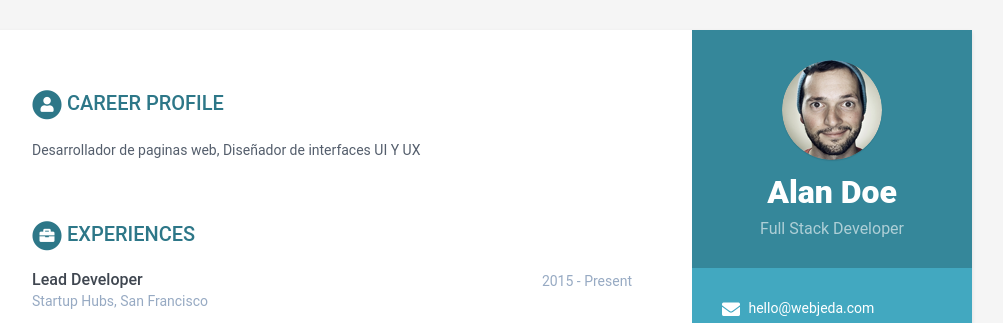
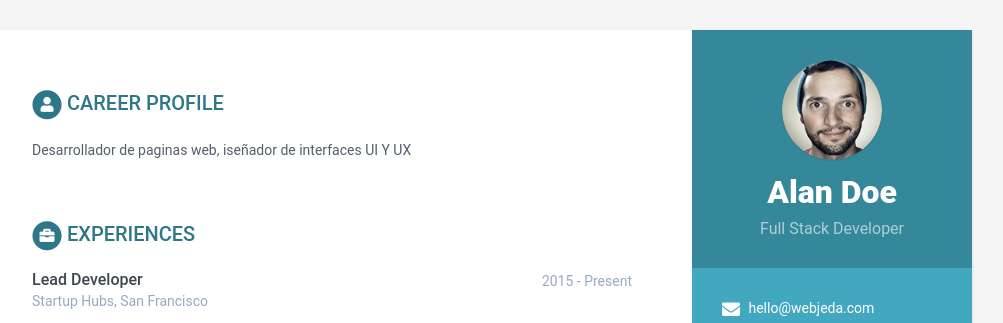
Before and after one commit to KevinC99/good-birch-4e19a, a Jekyll site: the page built from index.html, in a window 1280 px wide. Shown: the top 323 px of the page, without its empty margins (168-1171 px from the left). Built offline with Jekyll 4.4.1, drawn with Linux system fonts in a browser that asks for light colours.

Commit message:
data.yml: updated summary in career-profile

```diff
--- a/_data/data.yml
+++ b/_data/data.yml
@@ -33,7 +33,7 @@ sidebar:
       link: null
 career-profile:
   title: Career Profile
-  summary: ' Desarrollador de paginas web, Diseñador de interfaces UI Y UX '
+  summary: ' Desarrollador de paginas web, iseñador de interfaces UI Y UX '
 education:
   - degree: MSc in Computer Science
     university: University of London
```
